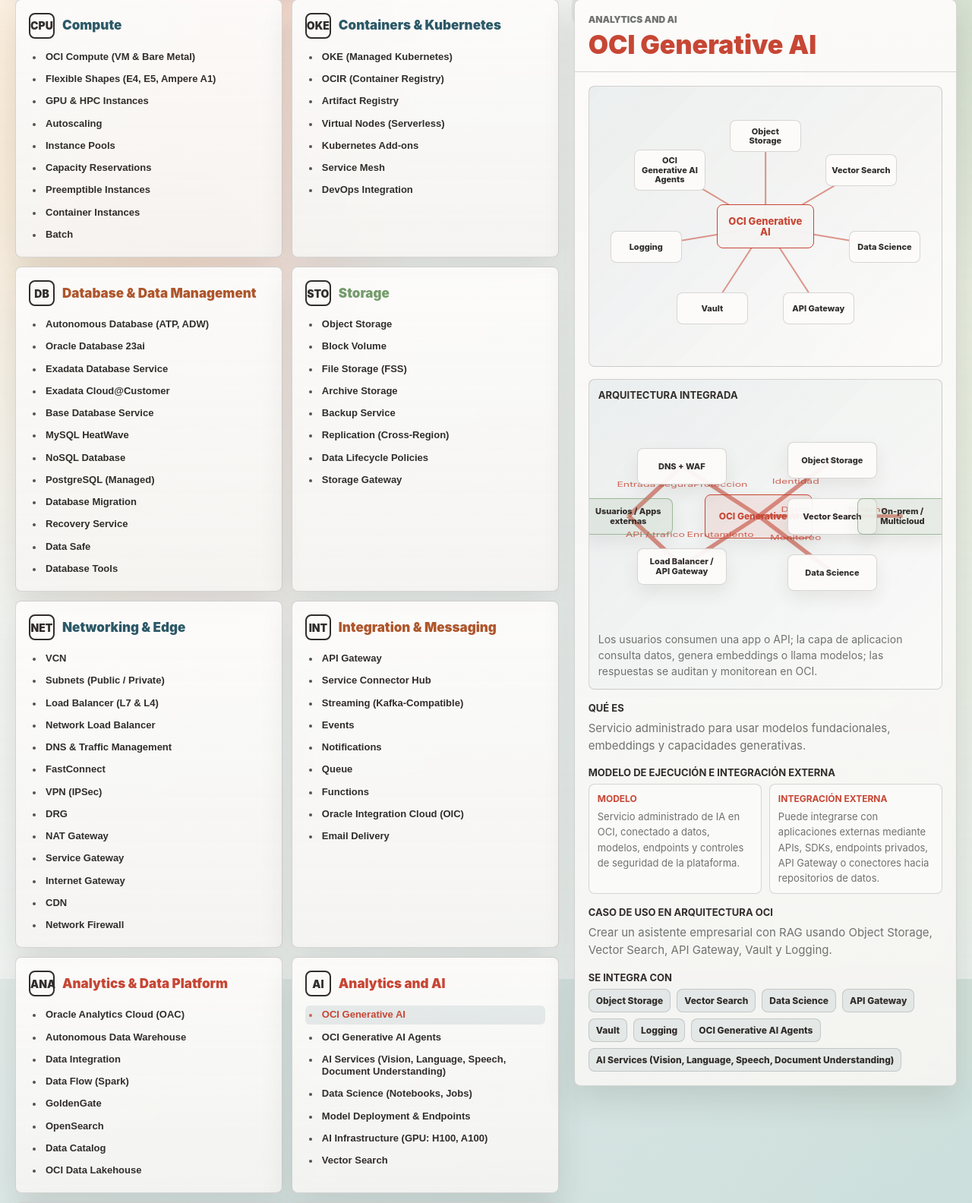
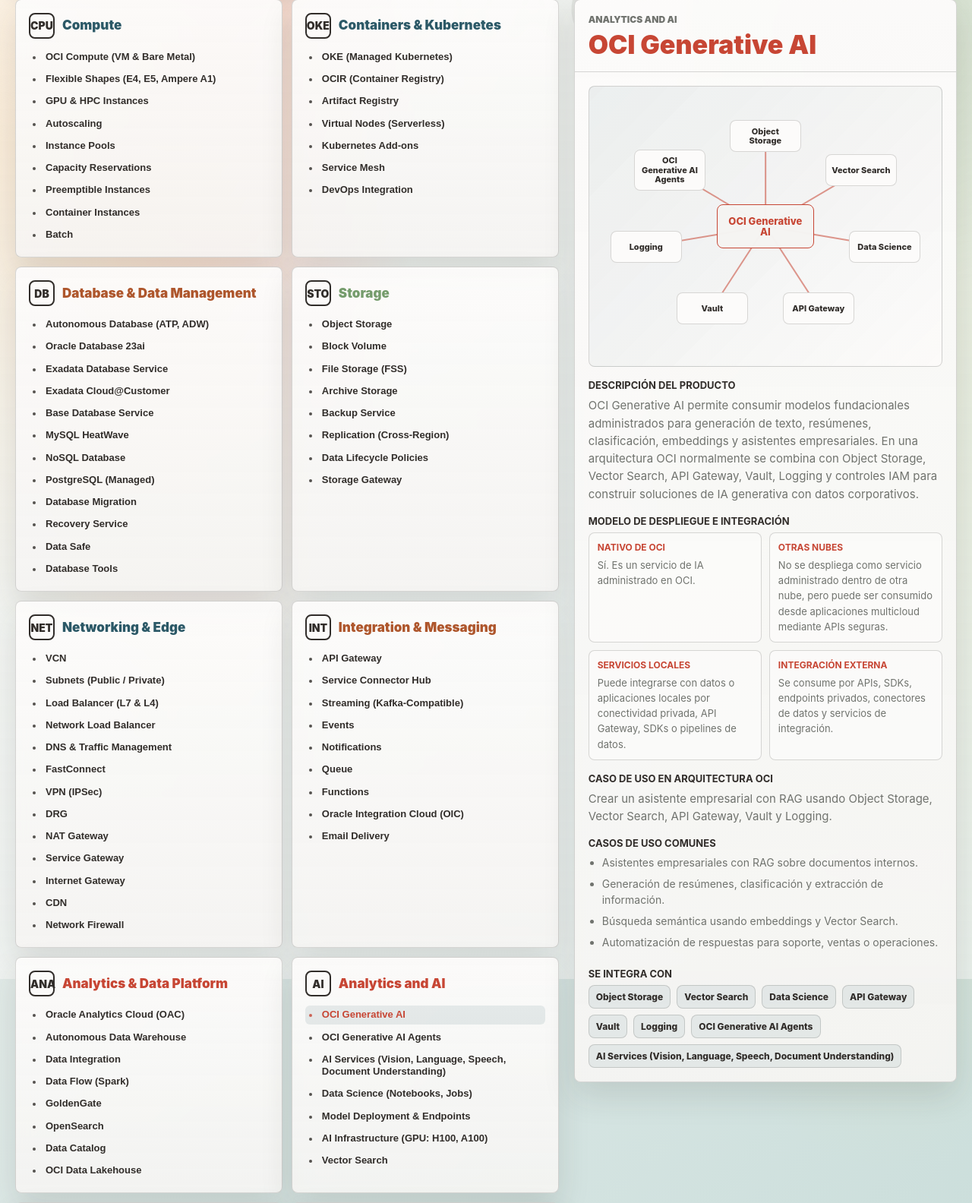
Before and after one commit to johnsjgit/appcodexoci, a Flask app: page / in a window 1280 px wide. Shown: the part 174-1758 px from the top of the page at 76% size. Run offline with Flask 3, Linux system fonts and the light colour scheme.

Commit message:
Improve OCI product details and panel scrolling

```diff
--- a/templates/index.html
+++ b/templates/index.html
@@ -268,6 +268,7 @@
     .detail-panel {
       position: sticky;
       top: 18px;
+      max-height: calc(100vh - 36px);
       border: 1px solid var(--line);
       border-radius: 8px;
       background:
@@ -275,6 +276,8 @@
       backdrop-filter: blur(10px);
       box-shadow: var(--shadow);
       overflow: hidden;
+      display: flex;
+      flex-direction: column;
     }
 
     .detail-top {
@@ -302,6 +305,19 @@
       padding: 18px;
       display: grid;
       gap: 16px;
+      overflow-y: auto;
+      overscroll-behavior: contain;
+      scrollbar-width: thin;
+    }
+
+    .detail-body::-webkit-scrollbar { width: 10px; }
+
+    .detail-body::-webkit-scrollbar-track { background: rgba(49, 45, 42, 0.06); }
+
+    .detail-body::-webkit-scrollbar-thumb {
+      background: rgba(44, 89, 103, 0.36);
+      border-radius: 999px;
+      border: 2px solid rgba(252, 251, 250, 0.78);
     }
 
     .detail-section h3 {
@@ -318,6 +334,16 @@
       font-size: 15px;
       line-height: 1.55;
     }
+
+    .use-case-list {
+      margin: 0;
+      padding-left: 18px;
+      color: var(--muted);
+      font-size: 14px;
+      line-height: 1.5;
+    }
+
+    .use-case-list li { margin: 0 0 7px; }
 
     .mind-map {
       position: relative;
@@ -362,76 +388,6 @@
       color: var(--active-color, var(--cyan));
       background: var(--panel-strong);
       font-size: 13px;
-    }
-
-    .architecture-flow {
-      border: 1px solid var(--line);
-      border-radius: 8px;
-      background:
-        linear-gradient(135deg, rgba(44, 89, 103, 0.08), transparent),
-        rgba(252, 251, 250, 0.78);
-      padding: 12px;
-      overflow: hidden;
-    }
-
-    .arch-canvas {
-      position: relative;
-      min-height: 285px;
-    }
-
-    .arch-canvas svg {
-      position: absolute;
-      inset: 0;
-      width: 100%;
-      height: 100%;
-    }
-
-    .arch-node {
-      position: absolute;
-      display: grid;
-      place-items: center;
-      width: 118px;
-      min-height: 48px;
-      padding: 8px;
-      border: 1px solid var(--line);
-      border-radius: 8px;
-      background: rgba(252, 251, 250, 0.94);
-      color: var(--text);
-      text-align: center;
-      font-size: 11px;
-      line-height: 1.15;
-      font-weight: 850;
-      transform: translate(-50%, -50%);
-      box-shadow: 0 10px 22px rgba(49, 45, 42, 0.08);
-    }
-
-    .arch-node.core {
-      width: 142px;
-      min-height: 58px;
-      border-color: var(--active-color, var(--oracle-red));
-      background: rgba(199, 70, 52, 0.10);
-      color: var(--active-color, var(--oracle-red));
-      font-size: 12px;
-    }
-
-    .arch-node.external {
-      border-color: rgba(117, 156, 108, 0.62);
-      background: rgba(117, 156, 108, 0.12);
-    }
-
-    .architecture-flow h3 {
-      margin: 0 0 9px;
-      color: var(--text);
-      font-size: 13px;
-      text-transform: uppercase;
-      letter-spacing: 0;
-    }
-
-    .architecture-flow p {
-      margin: 10px 0 0;
-      color: var(--muted);
-      font-size: 14px;
-      line-height: 1.48;
     }
 
     .meta-grid {
@@ -529,7 +485,8 @@
 
     @media (max-width: 1180px) {
       .layout { grid-template-columns: 1fr; }
-      .detail-panel { position: relative; top: 0; }
+      .detail-panel { position: relative; top: 0; max-height: none; }
+      .detail-body { overflow: visible; }
       .service-grid { grid-template-columns: repeat(3, minmax(0, 1fr)); }
       .innovation-list { grid-template-columns: repeat(3, minmax(0, 1fr)); }
     }
@@ -545,7 +502,6 @@
       .category-card { min-height: auto; }
       .mind-map { height: 340px; }
       .meta-grid { grid-template-columns: 1fr; }
-      .arch-canvas { min-height: 360px; }
     }
   </style>
 </head>
@@ -581,25 +537,26 @@
         </div>
         <div class="detail-body">
           <div class="mind-map" id="mindMap"></div>
-          <div class="architecture-flow">
-            <h3>Arquitectura integrada</h3>
-            <div class="arch-canvas" id="architectureFlow"></div>
-            <p id="architectureNarrative"></p>
-          </div>
           <div class="detail-section">
-            <h3>Qué es</h3>
+            <h3>Descripción del producto</h3>
             <p id="detailDescription"></p>
           </div>
           <div class="detail-section">
-            <h3>Modelo de ejecución e integración externa</h3>
+            <h3>Modelo de despliegue e integración</h3>
             <div class="meta-grid">
-              <div class="meta-card"><strong>Modelo</strong><span id="runModel"></span></div>
+              <div class="meta-card"><strong>Nativo de OCI</strong><span id="nativeModel"></span></div>
+              <div class="meta-card"><strong>Otras nubes</strong><span id="cloudModel"></span></div>
+              <div class="meta-card"><strong>Servicios locales</strong><span id="localModel"></span></div>
               <div class="meta-card"><strong>Integración externa</strong><span id="externalModel"></span></div>
             </div>
           </div>
           <div class="detail-section">
             <h3>Caso de uso en arquitectura OCI</h3>
             <p id="detailUseCase"></p>
+          </div>
+          <div class="detail-section">
+            <h3>Casos de uso comunes</h3>
+            <ul class="use-case-list" id="useCaseList"></ul>
           </div>
           <div class="detail-section">
             <h3>Se integra con</h3>
@@ -734,13 +691,44 @@
       const model = getIntegrationModel(service, category);
       return {
         category,
-        description: override[0] || `${service} forma parte del dominio ${category.title}. ${template[0]}`,
+        description: getExpandedDescription(service, category, override[0] || `${service} forma parte del dominio ${category.title}. ${template[0]}`),
         useCase: override[1] || template[1],
+        useCases: getUseCases(service, category),
         integrations: Array.from(new Set([...(integrations || []), ...category.services.filter((item) => item !== service).slice(0, 3)])).slice(0, 8),
-        runModel: model.runModel,
+        nativeModel: model.nativeModel,
+        cloudModel: model.cloudModel,
+        localModel: model.localModel,
         externalModel: model.externalModel,
-        architectureNarrative: model.architectureNarrative
       };
+    }
+
+    function getExpandedDescription(service, category, baseDescription) {
+      const focused = {
+        "OCI Generative AI": "OCI Generative AI permite consumir modelos fundacionales administrados para generación de texto, resúmenes, clasificación, embeddings y asistentes empresariales. En una arquitectura OCI normalmente se combina con Object Storage, Vector Search, API Gateway, Vault, Logging y controles IAM para construir soluciones de IA generativa con datos corporativos.",
+        "Autonomous Database (ATP, ADW)": "Autonomous Database es una base de datos Oracle administrada y automatizada para cargas transaccionales, analíticas o mixtas. Automatiza tareas operativas como parches, backups, tuning y escalamiento, reduciendo trabajo de administración y permitiendo que las aplicaciones se enfoquen en el modelo de datos, seguridad y lógica de negocio.",
+        "OKE (Managed Kubernetes)": "OKE es el servicio administrado de Kubernetes en OCI para desplegar microservicios, APIs, workers y plataformas cloud native. Se integra con OCIR, Load Balancer, Vault, Logging, Monitoring, redes privadas y pipelines DevOps para operar aplicaciones en contenedores con escalamiento y gobierno.",
+        "Object Storage": "Object Storage ofrece almacenamiento durable para objetos, documentos, imágenes, datasets, backups y archivos de aplicación. Es una pieza frecuente en arquitecturas de datos, analítica, IA generativa, recuperación ante desastres y distribución de contenido.",
+        "API Gateway": "API Gateway publica APIs HTTP administradas con rutas, políticas, autenticación, throttling y observabilidad. Es útil para exponer Functions, microservicios en OKE, backends en Compute o integraciones empresariales sin abrir directamente los servicios internos.",
+        "Logging Analytics": "Logging Analytics centraliza, analiza y correlaciona logs de aplicaciones, infraestructura y servicios OCI. Ayuda a detectar errores, patrones operativos, anomalías y causas raíz en arquitecturas distribuidas."
+      };
+      return focused[service] || `${baseDescription} En una arquitectura empresarial se evalúa junto con identidad, red, seguridad, observabilidad, continuidad y costos para decidir si debe operar como servicio central, capa de integración o componente de soporte.`;
+    }
+
+    function getUseCases(service, category) {
+      const useCases = {
+        "OCI Generative AI": ["Asistentes empresariales con RAG sobre documentos internos.", "Generación de resúmenes, clasificación y extracción de información.", "Búsqueda semántica usando embeddings y Vector Search.", "Automatización de respuestas para soporte, ventas o operaciones."],
+        "Autonomous Database (ATP, ADW)": ["Backend transaccional para aplicaciones web y APIs.", "Data warehouse administrado para analítica y reportes.", "Base de datos para aplicaciones APEX o microservicios.", "Repositorio seguro para datos sensibles con Data Safe y Vault."],
+        "OKE (Managed Kubernetes)": ["Modernización de aplicaciones en microservicios.", "Plataformas internas con despliegue continuo.", "APIs escalables detrás de Load Balancer o API Gateway.", "Workers y procesos batch contenerizados."],
+        "Object Storage": ["Repositorio de documentos para RAG e IA generativa.", "Backups, exportaciones y archivos históricos.", "Data lake para analítica y machine learning.", "Almacenamiento de imágenes, reportes y archivos de aplicaciones."],
+        "API Gateway": ["Publicación segura de APIs hacia clientes externos.", "Entrada para Functions y servicios serverless.", "Fachada para microservicios en OKE o Compute.", "Control de rutas, autenticación y límites de consumo."],
+        "Logging Analytics": ["Análisis centralizado de logs de aplicaciones y servicios.", "Detección de errores recurrentes y anomalías.", "Correlación de eventos para troubleshooting.", "Paneles operativos para equipos SRE y soporte."]
+      };
+      if (useCases[service]) return useCases[service];
+      if (category.id === "ai") return ["Soluciones inteligentes con modelos, embeddings o inferencia.", "Automatización de procesos que requieren análisis de texto, documentos, voz o imágenes.", "Integración de IA en aplicaciones internas mediante APIs.", "Gobierno y monitoreo de capacidades de IA dentro de OCI."];
+      if (category.id === "database") return ["Persistencia de datos para aplicaciones empresariales.", "Analítica, reporting o consolidación de datos.", "Migración y modernización de bases existentes.", "Alta disponibilidad, backup y recuperación ante fallos."];
+      if (category.id === "networking") return ["Conectividad segura entre usuarios, aplicaciones y servicios.", "Segmentación de red con subnets, gateways y políticas.", "Acceso híbrido con VPN o FastConnect.", "Exposición controlada de servicios públicos y privados."];
+      if (category.id === "integration" || category.id === "serverless") return ["Integración de aplicaciones mediante APIs, eventos y colas.", "Automatización serverless ante cambios de datos o eventos.", "Desacoplamiento entre sistemas productores y consumidores.", "Conexión con servicios externos y aplicaciones locales."];
+      return ["Construcción de arquitecturas OCI más seguras y gobernadas.", "Integración con red, identidad, observabilidad y costos.", "Modernización o automatización de cargas empresariales.", "Soporte a aplicaciones distribuidas, híbridas o multicloud."];
     }
 
     function getIntegrationModel(service, category) {
@@ -751,56 +739,63 @@
 
       if (service === "Autonomous Database (ATP, ADW)") {
         return {
-          runModel: "Servicio administrado nativo de OCI. No se instala manualmente como software sobre IaaS; Oracle opera parches, backups, escalamiento y alta disponibilidad.",
-          externalModel: "Aplicaciones externas, on-premises o multicloud pueden conectarse por red privada, VPN, FastConnect, endpoints, wallets y APIs, pero la plataforma autonoma corre como servicio administrado.",
-          architectureNarrative: "Usuarios y APIs entran por DNS, WAF y Load Balancer/API Gateway; la aplicacion corre en Compute, OKE o Functions; Autonomous Database conserva los datos y se protege con Vault, Data Safe, backups y observabilidad."
+          nativeModel: "Sí. Es un servicio administrado nativo de OCI; Oracle opera parches, backups, escalamiento y alta disponibilidad.",
+          cloudModel: "No se instala manualmente como software sobre IaaS en otras nubes. Para multicloud se usan opciones Oracle Database@Azure, @Google Cloud o @AWS cuando aplican.",
+          localModel: "No se instala como Autonomous Database local. Para entornos locales se evalúa Oracle Database, Exadata Cloud@Customer o integración por red privada.",
+          externalModel: "Aplicaciones externas, on-premises o multicloud pueden conectarse por VPN, FastConnect, endpoints privados, wallets, drivers y APIs."
         };
       }
 
       if (multicloud.includes(service)) {
         return {
-          runModel: "Servicio Oracle Database entregado en una nube externa soportada, operado por Oracle con integracion nativa hacia OCI y el proveedor cloud correspondiente.",
-          externalModel: "Diseñado para arquitecturas multicloud: aplicaciones en Azure, Google Cloud o AWS pueden usar la base Oracle con baja latencia y gobierno Oracle.",
-          architectureNarrative: "La aplicacion puede vivir fuera de OCI, consumir datos Oracle en el proveedor externo y sincronizar identidad, red, observabilidad o datos hacia OCI segun el patron."
+          nativeModel: "Es un servicio Oracle operado con gobierno Oracle, conectado al ecosistema OCI.",
+          cloudModel: "Sí. Está diseñado para ejecutarse en la nube indicada por el servicio, como Azure, Google Cloud o AWS.",
+          localModel: "No es un producto para instalar en servidores locales; para local se usan patrones híbridos como Exadata Cloud@Customer o conectividad privada.",
+          externalModel: "Permite aplicaciones en nubes externas con conectividad privada, baja latencia y operación Oracle."
         };
       }
 
       if (hybrid.includes(service)) {
         return {
-          runModel: "Servicio para arquitectura hibrida: conecta OCI con data centers, sedes o nubes externas.",
-          externalModel: "Se integra con sistemas externos por enlaces privados, VPN, replicas de datos, transferencia o conectores administrados.",
-          architectureNarrative: "El servicio actua como puente entre la capa externa y OCI, permitiendo migracion, continuidad operativa, replica o intercambio seguro de datos."
+          nativeModel: "Sí, se administra desde OCI o como extensión controlada por Oracle según el servicio.",
+          cloudModel: "Puede participar en arquitecturas multicloud, principalmente como conectividad, migración, replicación o extensión híbrida.",
+          localModel: "Sí. Está pensado para conectar o extender OCI hacia data centers, sedes o plataformas locales.",
+          externalModel: "Se integra por enlaces privados, VPN, replicación de datos, transferencia administrada o conectores."
         };
       }
 
       if (nativeDatabase.includes(service)) {
         return {
-          runModel: "Servicio administrado de base de datos en OCI; Oracle gestiona la plataforma, seguridad base y operacion del servicio.",
-          externalModel: "Se puede consumir desde aplicaciones externas mediante conectividad segura, pero no se instala como una pieza autonoma fuera del servicio administrado.",
-          architectureNarrative: "La aplicacion accede a la base por red privada o controlada, con secretos en Vault, monitoreo, backups y proteccion de datos sensibles."
+          nativeModel: "Sí. Es un servicio administrado de base de datos en OCI.",
+          cloudModel: "Normalmente no se instala como servicio administrado OCI dentro de IaaS de otra nube; se consume por conectividad segura o alternativas Oracle Database multicloud.",
+          localModel: "Puede integrarse con sistemas locales por VPN, FastConnect, GoldenGate, conectores o migración, pero el servicio administrado corre en OCI.",
+          externalModel: "Aplicaciones externas pueden conectarse con red privada, drivers, wallets, APIs y controles de seguridad."
         };
       }
 
       if (openIntegration.includes(service) || category.id === "integration" || category.id === "networking") {
         return {
-          runModel: "Servicio administrado de OCI pensado para exponer, conectar o mover trafico entre componentes.",
-          externalModel: "Puede integrarse con servicios externos mediante HTTP, eventos, APIs compatibles con Kafka, DNS, VPN, FastConnect, certificados o conectores.",
-          architectureNarrative: "El servicio queda en la capa de entrada, integracion o transporte: recibe solicitudes, aplica controles y enruta hacia aplicaciones, datos o servicios externos."
+          nativeModel: "Sí. Es un servicio administrado de OCI para red, entrada, eventos o integración.",
+          cloudModel: "Puede conectarse con otras nubes mediante APIs, DNS, VPN, FastConnect, eventos o endpoints publicados.",
+          localModel: "Sí. Es común integrarlo con data centers o aplicaciones locales mediante red privada, conectores o APIs.",
+          externalModel: "Soporta integración por HTTP, eventos, APIs compatibles, DNS, certificados, mensajería o conectores."
         };
       }
 
       if (category.id === "ai") {
         return {
-          runModel: "Servicio administrado de IA en OCI, conectado a datos, modelos, endpoints y controles de seguridad de la plataforma.",
-          externalModel: "Puede integrarse con aplicaciones externas mediante APIs, SDKs, endpoints privados, API Gateway o conectores hacia repositorios de datos.",
-          architectureNarrative: "Los usuarios consumen una app o API; la capa de aplicacion consulta datos, genera embeddings o llama modelos; las respuestas se auditan y monitorean en OCI."
+          nativeModel: "Sí. Es un servicio de IA administrado en OCI.",
+          cloudModel: "No se despliega como servicio administrado dentro de otra nube, pero puede ser consumido desde aplicaciones multicloud mediante APIs seguras.",
+          localModel: "Puede integrarse con datos o aplicaciones locales por conectividad privada, API Gateway, SDKs o pipelines de datos.",
+          externalModel: "Se consume por APIs, SDKs, endpoints privados, conectores de datos y servicios de integración."
         };
       }
 
       return {
-        runModel: "Servicio nativo o administrado de OCI dentro del dominio " + category.title + ".",
-        externalModel: "Puede integrarse con sistemas externos cuando se expone por APIs, red privada, eventos, conectores o pipelines de datos; algunas capacidades solo operan como servicio OCI.",
-        architectureNarrative: "El servicio se ubica como bloque principal de la solucion y se combina con red, identidad, seguridad, observabilidad y datos para construir una arquitectura completa."
+        nativeModel: "Sí. Es un servicio nativo o administrado de OCI dentro del dominio " + category.title + ".",
+        cloudModel: "Depende del servicio: normalmente corre en OCI, pero puede integrarse con otras nubes por red, APIs, eventos o conectores.",
+        localModel: "Puede integrarse con servicios locales cuando existe conectividad, APIs, agentes, conectores o flujos de datos.",
+        externalModel: "Se integra con sistemas externos mediante APIs, red privada, eventos, conectores o pipelines de datos."
       };
     }
 
@@ -851,46 +846,13 @@
       $("detailTitle").textContent = service;
       $("detailDescription").textContent = detail.description;
       $("detailUseCase").textContent = detail.useCase;
-      $("runModel").textContent = detail.runModel;
+      $("useCaseList").innerHTML = detail.useCases.map((item) => `<li>${item}</li>`).join("");
+      $("nativeModel").textContent = detail.nativeModel;
+      $("cloudModel").textContent = detail.cloudModel;
+      $("localModel").textContent = detail.localModel;
       $("externalModel").textContent = detail.externalModel;
-      $("architectureNarrative").textContent = detail.architectureNarrative;
       $("integrationPills").innerHTML = detail.integrations.map((item) => `<span class="pill">${item}</span>`).join("");
       renderMindMap(service, detail.integrations, category.color);
-      renderArchitectureFlow(service, detail, category.color);
-    }
-
-    function renderArchitectureFlow(service, detail, color) {
-      const layers = [
-        { label: "Usuarios / Apps externas", x: 9, y: 50, external: true },
-        { label: "DNS + WAF", x: 25, y: 27 },
-        { label: "Load Balancer / API Gateway", x: 25, y: 73 },
-        { label: service, x: 48, y: 50, core: true },
-        { label: detail.integrations[0] || "IAM", x: 70, y: 24 },
-        { label: detail.integrations[1] || "Vault", x: 70, y: 50 },
-        { label: detail.integrations[2] || "Monitoring", x: 70, y: 76 },
-        { label: "On-prem / Multicloud", x: 91, y: 50, external: true }
-      ];
-      const lines = [
-        [9, 50, 25, 27, "Entrada segura"],
-        [9, 50, 25, 73, "API / trafico"],
-        [25, 27, 48, 50, "Proteccion"],
-        [25, 73, 48, 50, "Enrutamiento"],
-        [48, 50, 70, 24, "Identidad"],
-        [48, 50, 70, 50, "Datos"],
-        [48, 50, 70, 76, "Monitoreo"],
-        [70, 50, 91, 50, "Externo"]
-      ];
-      const lineHtml = lines.map(([x1, y1, x2, y2, label]) => `
-        <line x1="${x1}" y1="${y1}" x2="${x2}" y2="${y2}" stroke="${color}" stroke-opacity="0.58" stroke-width="1.6" />
-        <text x="${(x1 + x2) / 2}" y="${(y1 + y2) / 2 - 2}" fill="${color}" opacity="0.82" font-size="3.2" text-anchor="middle">${label}</text>
-      `).join("");
-      const nodeHtml = layers.map((node) => `
-        <div class="arch-node ${node.core ? "core" : ""} ${node.external ? "external" : ""}" style="left:${node.x}%; top:${node.y}%">${node.label}</div>
-      `).join("");
-      $("architectureFlow").innerHTML = `
-        <svg viewBox="0 0 100 100" preserveAspectRatio="none" aria-hidden="true">${lineHtml}</svg>
-        ${nodeHtml}
-      `;
     }
 
     function renderMindMap(service, integrations, color) {
```
